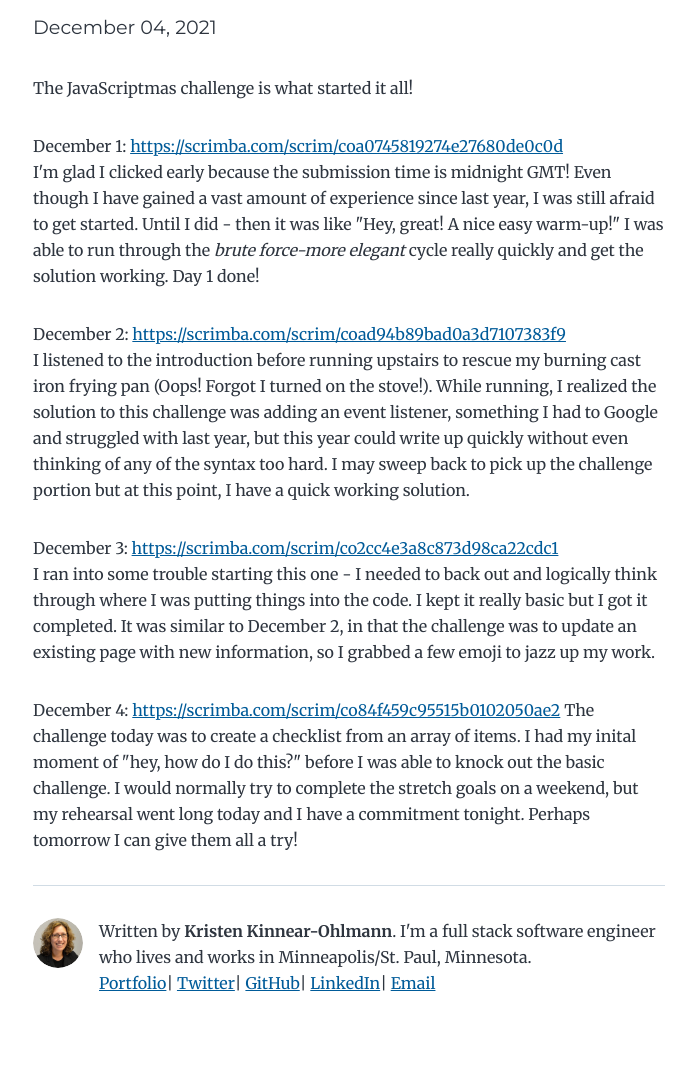
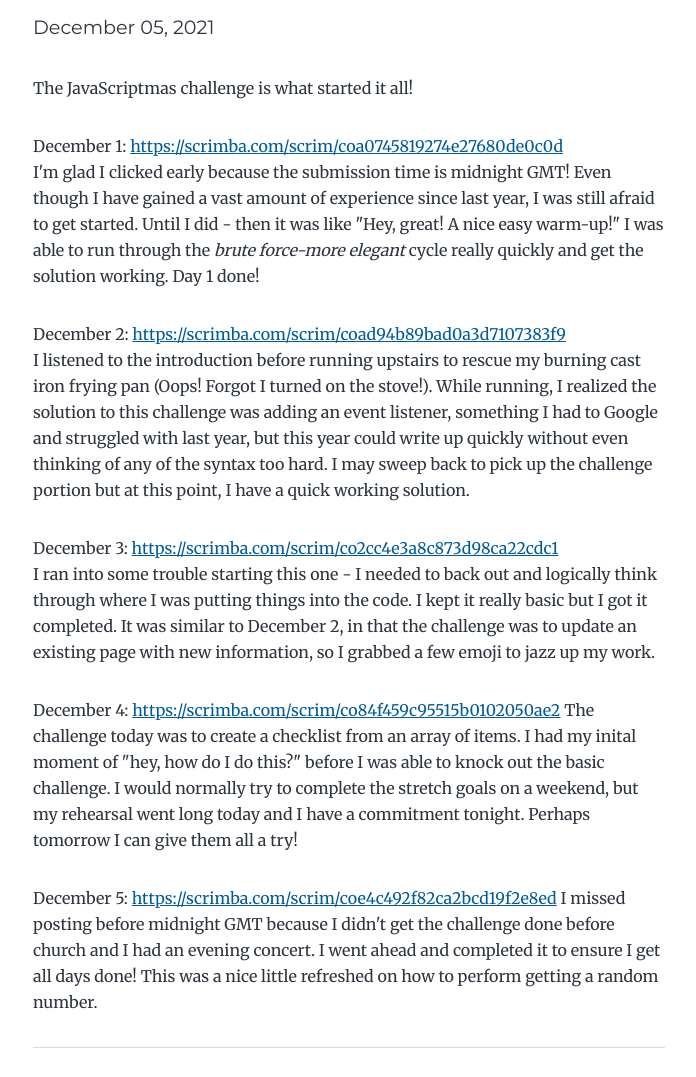
Before and after one commit to kristenkinnearohlmann/kko-dev, a Gatsby site: page /javascriptmas-2021/ in a window 1280 px wide. Shown: the part 165-1242 px from the top of the page, without its empty margins (291-987 px from the left). Built offline with nearby package versions, Linux system fonts and the light colour scheme; Gatsby itself is replaced by a stand-in of ours.

Commit message:
Added Day 5 solution for JavaScriptmas 2021

```diff
--- a/content/blog/javascriptmas-2021/index.md
+++ b/content/blog/javascriptmas-2021/index.md
@@ -1,6 +1,6 @@
 ---
 title: JavaScriptmas 2021
-date: "2021-12-04T15:35:33.284Z"
+date: "2021-12-05T19:02:33.284Z"
 originaldate: "2021-12-01T12:39:33.284Z"
 description: "My solutions for the 2021 JavaScriptmas challenges"
 ---
@@ -18,3 +18,6 @@
 
 December 4: <https://scrimba.com/scrim/co84f459c95515b0102050ae2>
 The challenge today was to create a checklist from an array of items. I had my inital moment of "hey, how do I do this?" before I was able to knock out the basic challenge. I would normally try to complete the stretch goals on a weekend, but my rehearsal went long today and I have a commitment tonight. Perhaps tomorrow I can give them all a try!
+
+December 5: <https://scrimba.com/scrim/coe4c492f82ca2bcd19f2e8ed>
+I missed posting before midnight GMT because I didn't get the challenge done before church and I had an evening concert. I went ahead and completed it to ensure I get all days done! This was a nice little refreshed on how to perform getting a random number.
```
